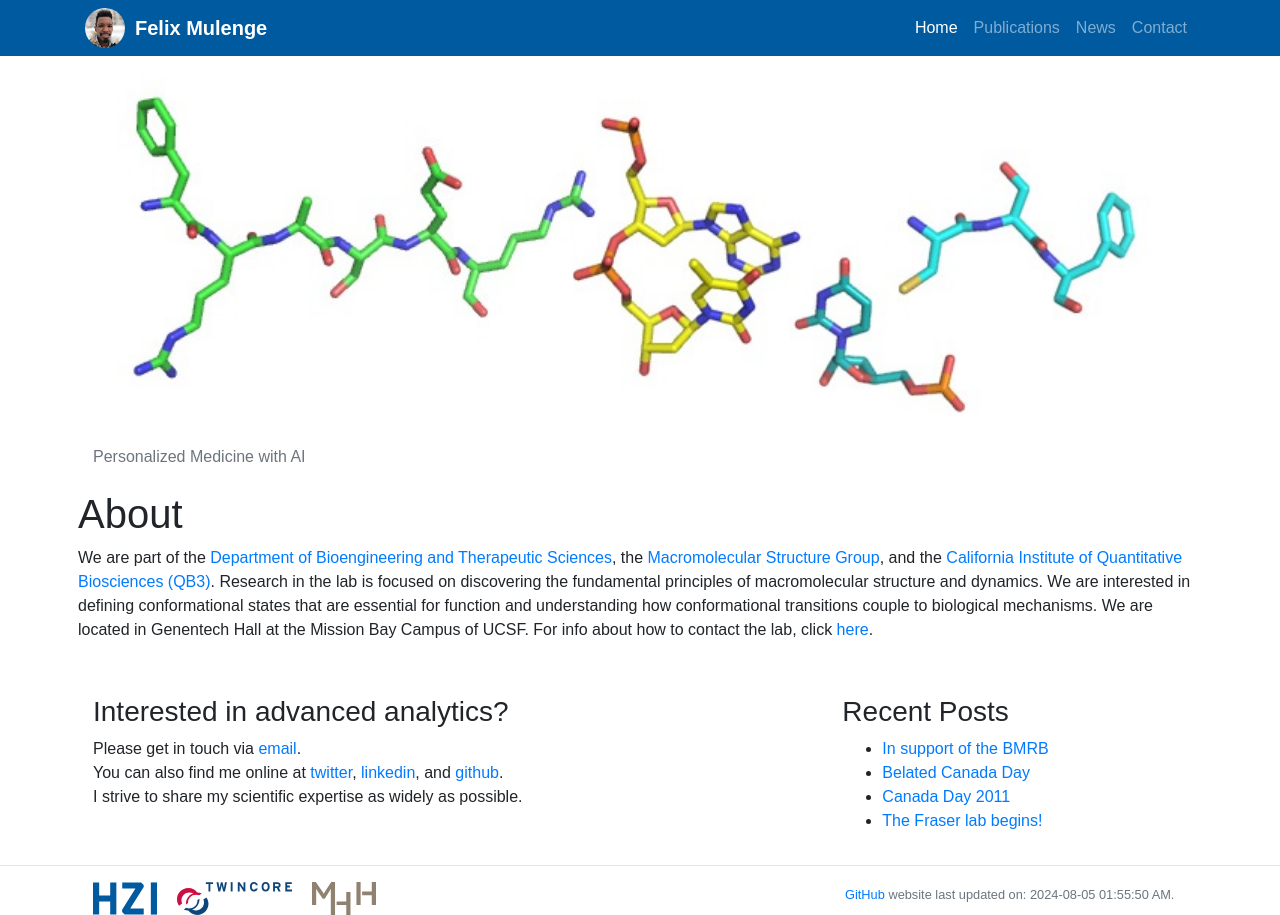
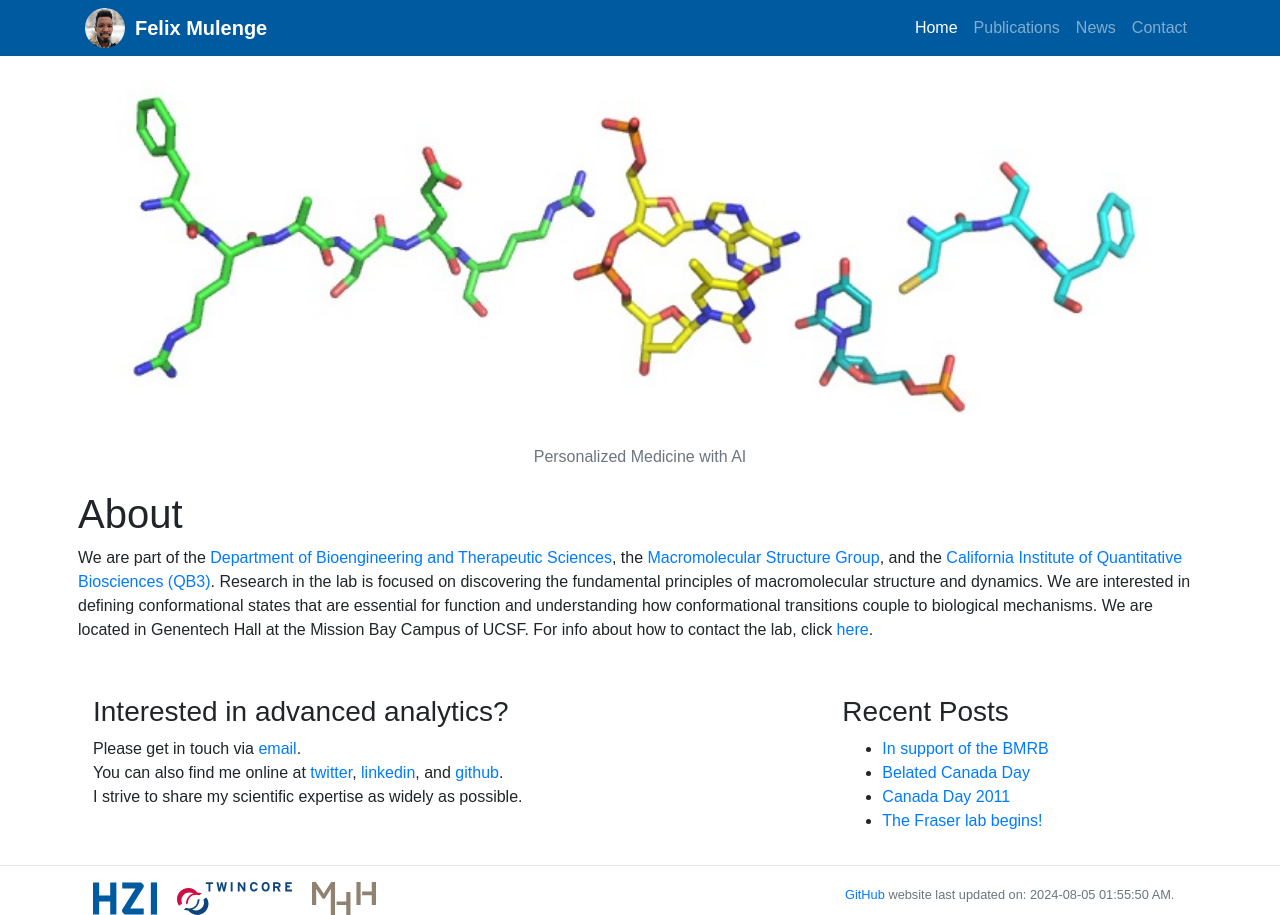
Before and after one commit to fmulenge/fmulenge.github.io, a Jekyll site: the page built from index.md, in a window 1280 px wide. Built offline with Jekyll 4.4.1, drawn with Linux system fonts in a browser that asks for light colours.

Commit message:
Update custom.css

```diff
--- a/static/css/custom.css
+++ b/static/css/custom.css
@@ -84,7 +84,7 @@ blockquote {
    width:100%;
 }
 
-.text-wrapper small{
+.text-wrapper p{
    text-align: center;
 }
 
```
